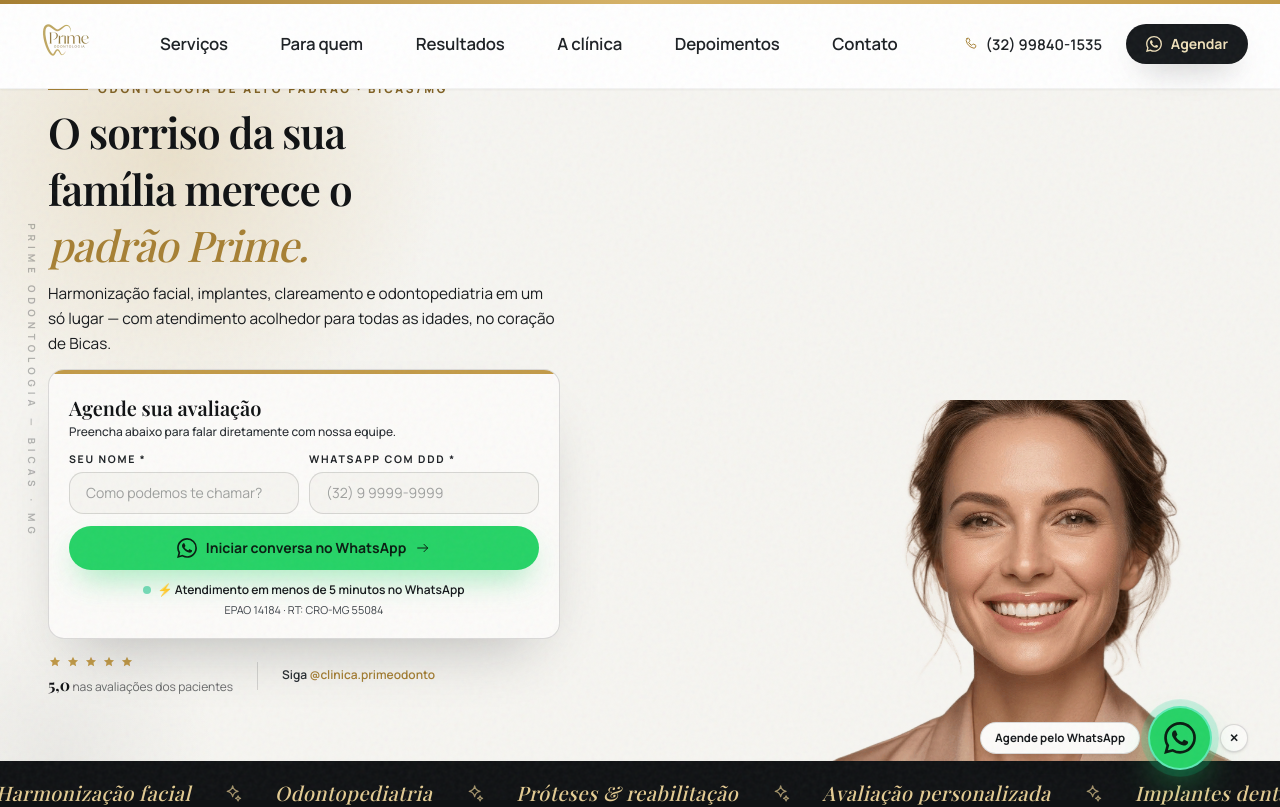
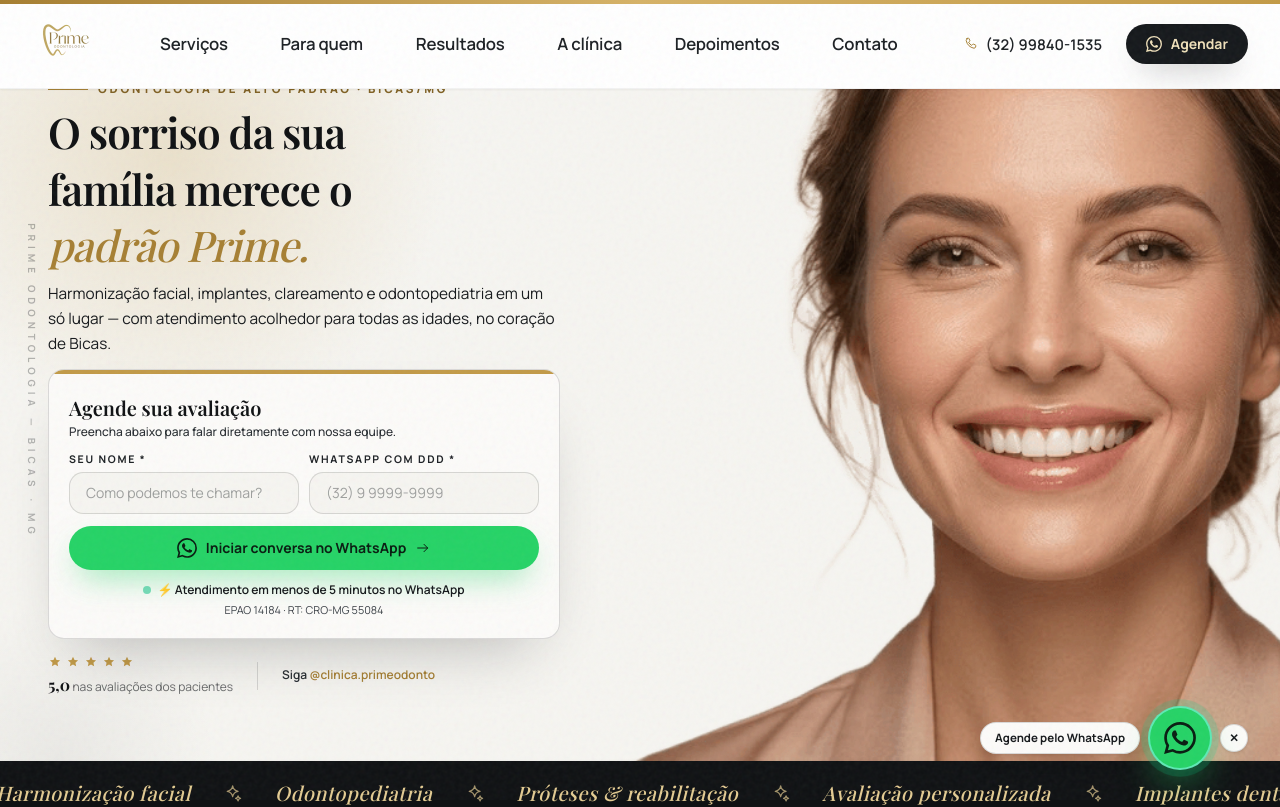
Before and after one commit to nilosvt-sudo/Prime-Odontologia, a React (Vite) app: page / in a window 1280 px wide. Shown: the top 807 px of the page. Built offline with nearby package versions, Linux system fonts and the light colour scheme; a web font is replaced by a local one.

Commit message:
feat: expande foto da hero cobrindo 100% de todo o espaco em branco do lado direito

```diff
--- a/src/components/Hero.tsx
+++ b/src/components/Hero.tsx
@@ -208,11 +208,11 @@ export default function Hero() {
         </motion.div>
       </div>
 
-      {/* Imagem da mulher no Desktop — Posicionada à direita e centralizada no quadrante */}
+      {/* Imagem da mulher no Desktop — Preenche 100% de todo o espaço vazio do quadrante direito */}
       <img
         src="/hero-sorriso.png"
         alt="Sorriso radiante — Prime Odontologia"
-        className="hidden lg:block absolute right-0 xl:right-6 bottom-0 top-0 w-[46%] xl:w-[48%] h-full object-contain object-bottom pointer-events-none z-0 drop-shadow-2xl !filter-none select-none"
+        className="hidden lg:block absolute right-0 bottom-0 top-0 w-[54%] xl:w-[58%] 2xl:w-[62%] h-full object-cover object-[55%_top] pointer-events-none z-0 drop-shadow-2xl !filter-none select-none"
       />
     </section>
   );
```
